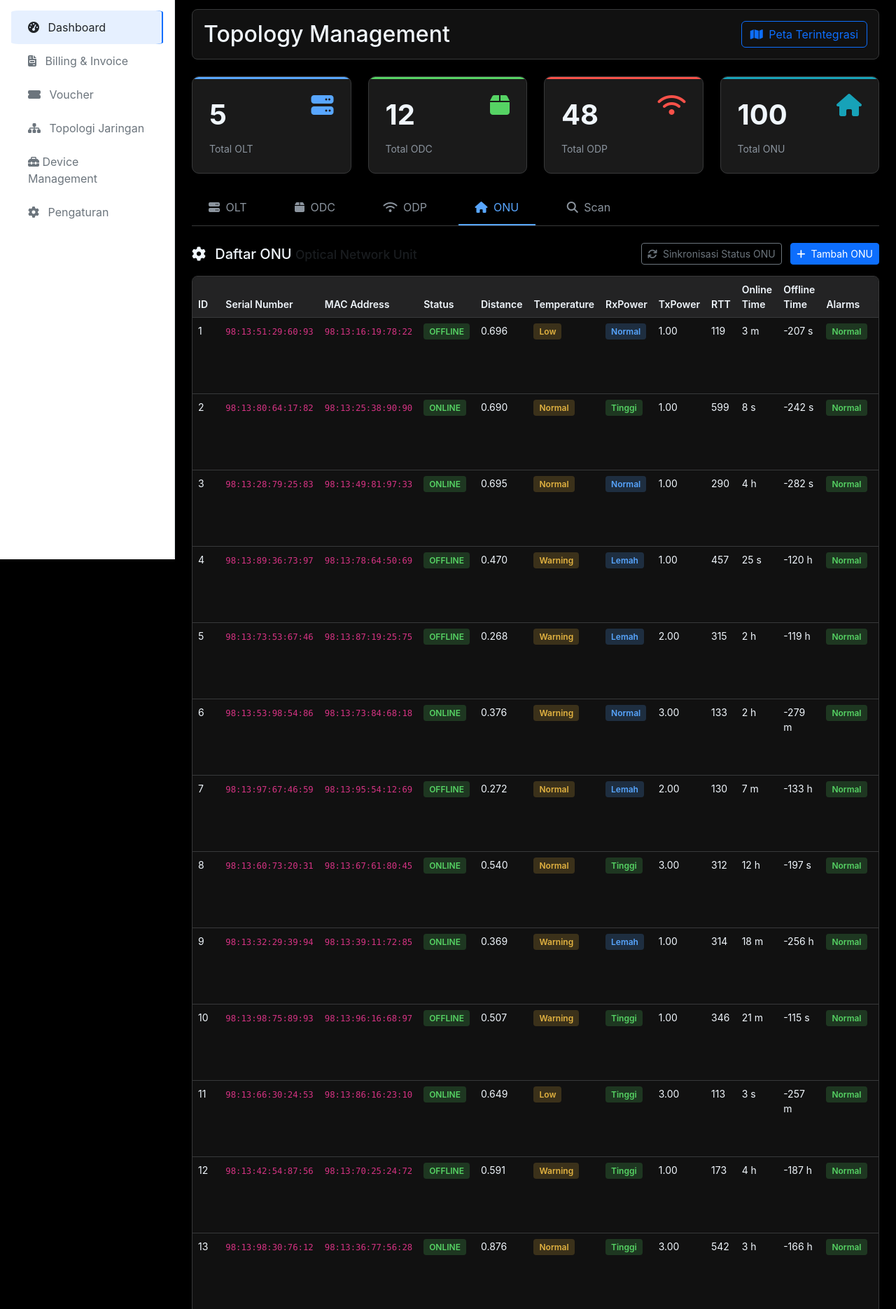
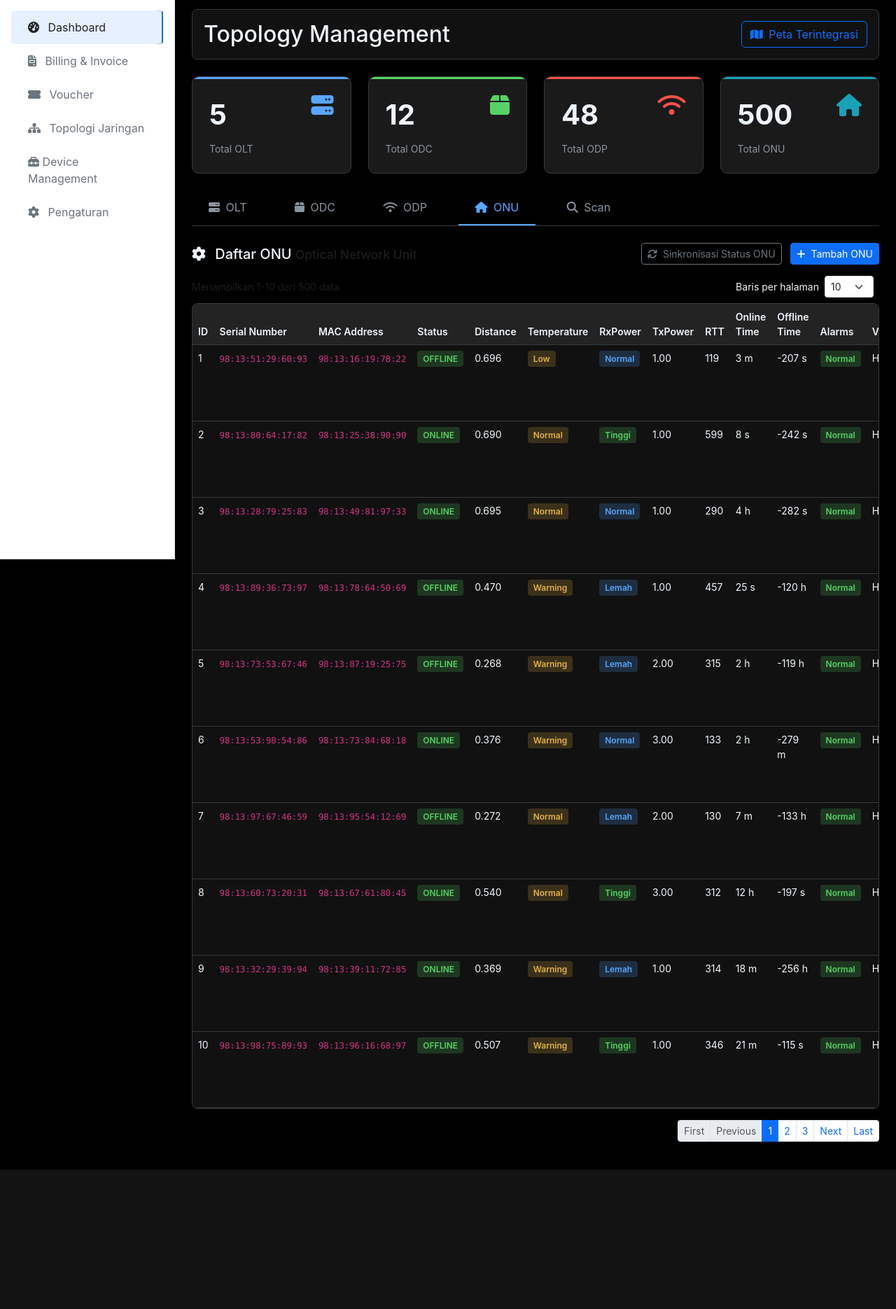
Before and after one commit to Thevi1/WEB-APP-Management-ONU, a Flask app: page /dashboard in a window 1280 px wide. Shown: the part 91-1961 px from the top of the page at 70% size. After the commit the page ends 1762 px from the top, so only its background shows below. Run offline with Flask 3, Linux system fonts and the light colour scheme; the visitor is signed in with stand-in values (Sample User, id 1); some libraries are stand-ins or nearby versions.

Commit message:
Tambah fitur pagination pada dashboard dan perbaiki jumlah perangkat yang ditampilkan

```diff
--- a/app.py
+++ b/app.py
@@ -1,6 +1,7 @@
 from flask import Flask, render_template, request, redirect, url_for, flash, session
 import os
 import random
+import math
 from datetime import datetime, timedelta, timezone
 from werkzeug.security import generate_password_hash, check_password_hash
 import mysql.connector
@@ -82,7 +83,7 @@ def init_db():
 def generate_sample_devices():
     """Generate sample ONU devices data"""
     devices = []
-    for i in range(100):
+    for i in range(500):
         device = {
             'id': i + 1,
             'serial_number': f"98:13:{random.randint(10,99)}:{random.randint(10,99)}:{random.randint(10,99)}:{random.randint(10,99)}",
@@ -247,12 +248,48 @@ def dashboard():
     total_odp = 48
     total_onu = len(onu_data)
 
-    return render_template('dashboard.html',
-        onus=onu_data,
+    # Pagination params
+    try:
+        page = int(request.args.get('page', 1))
+    except ValueError:
+        page = 1
+    try:
+        per_page = int(request.args.get('per_page', 10))
+    except ValueError:
+        per_page = 10
+
+    per_page = max(1, min(per_page, 100))  # batas aman
+    total_pages = max(1, math.ceil(total_onu / per_page))
+    page = max(1, min(page, total_pages))
+
+    start = (page - 1) * per_page
+    end = start + per_page
+    onus_page = onu_data[start:end]
+
+    start_index = 0 if total_onu == 0 else start + 1
+    end_index = 0 if total_onu == 0 else min(end, total_onu)
+    has_prev = page > 1
+    has_next = page < total_pages
+    prev_page = page - 1 if has_prev else None
+    next_page = page + 1 if has_next else None
+
+    return render_template(
+        'dashboard.html',
+        onus=onus_page,
         total_olt=total_olt,
         total_odc=total_odc,
         total_odp=total_odp,
-        total_onu=total_onu)
+        total_onu=total_onu,
+        page=page,
+        per_page=per_page,
+        total_pages=total_pages,
+        start_index=start_index,
+        end_index=end_index,
+        has_prev=has_prev,
+        has_next=has_next,
+        prev_page=prev_page,
+        next_page=next_page,
+    )
 
 @app.route('/device_management')
 def device_management():
--- a/templates/dashboard.html
+++ b/templates/dashboard.html
@@ -98,6 +98,20 @@
                 </button>
             </div>
         </div>
+        <div class="d-flex justify-content-between align-items-center mb-2 mt-2">
+            <div class="text-muted small">
+                Menampilkan {{ start_index }}-{{ end_index }} dari {{ total_onu }} data
+            </div>
+            <form method="get" class="d-flex align-items-center">
+                <label class="me-2 small">Baris per halaman</label>
+                <select name="per_page" class="form-select form-select-sm me-2" style="width:auto" onchange="this.form.submit()">
+                    {% for n in [10,20,50,100] %}
+                    <option value="{{ n }}" {% if per_page == n %}selected{% endif %}>{{ n }}</option>
+                    {% endfor %}
+                </select>
+                <input type="hidden" name="page" value="{{ page }}"/>
+            </form>
+        </div>
         <div class="table-container">
             <div class="table-responsive">
                 <table class="table table-dark table-hover mb-0">
@@ -167,6 +181,33 @@
                 </table>
             </div>
         </div>
+        <nav aria-label="Pagination" class="mt-3">
+            <ul class="pagination pagination-sm justify-content-end">
+                <li class="page-item {% if not has_prev %}disabled{% endif %}">
+                    <a class="page-link" href="{{ url_for('dashboard', page=1, per_page=per_page) }}" tabindex="-1">First</a>
+                </li>
+                <li class="page-item {% if not has_prev %}disabled{% endif %}">
+                    <a class="page-link" href="{{ url_for('dashboard', page=prev_page or 1, per_page=per_page) }}" tabindex="-1">Previous</a>
+                </li>
+
+                {# Windowed page numbers #}
+                {% set window = 2 %}
+                {% set start_p = 1 if page - window < 1 else page - window %}
+                {% set end_p = total_pages if page + window > total_pages else page + window %}
+                {% for p in range(start_p, end_p + 1) %}
+                <li class="page-item {% if p == page %}active{% endif %}">
+                    <a class="page-link" href="{{ url_for('dashboard', page=p, per_page=per_page) }}">{{ p }}</a>
+                </li>
+                {% endfor %}
+
+                <li class="page-item {% if not has_next %}disabled{% endif %}">
+                    <a class="page-link" href="{{ url_for('dashboard', page=next_page or total_pages, per_page=per_page) }}">Next</a>
+                </li>
+                <li class="page-item {% if not has_next %}disabled{% endif %}">
+                    <a class="page-link" href="{{ url_for('dashboard', page=total_pages, per_page=per_page) }}">Last</a>
+                </li>
+            </ul>
+        </nav>
     </main>
     <script>
 
```
